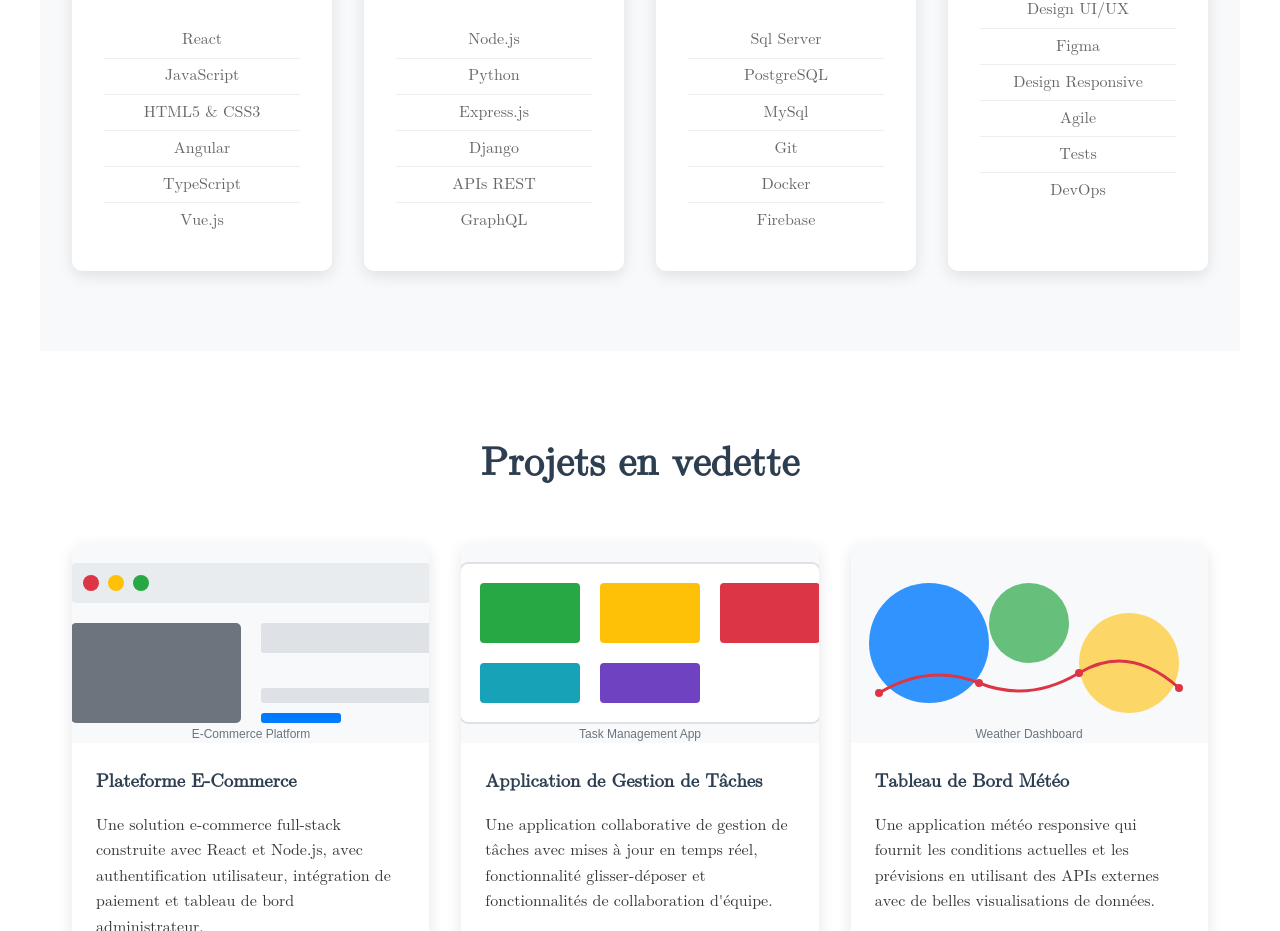
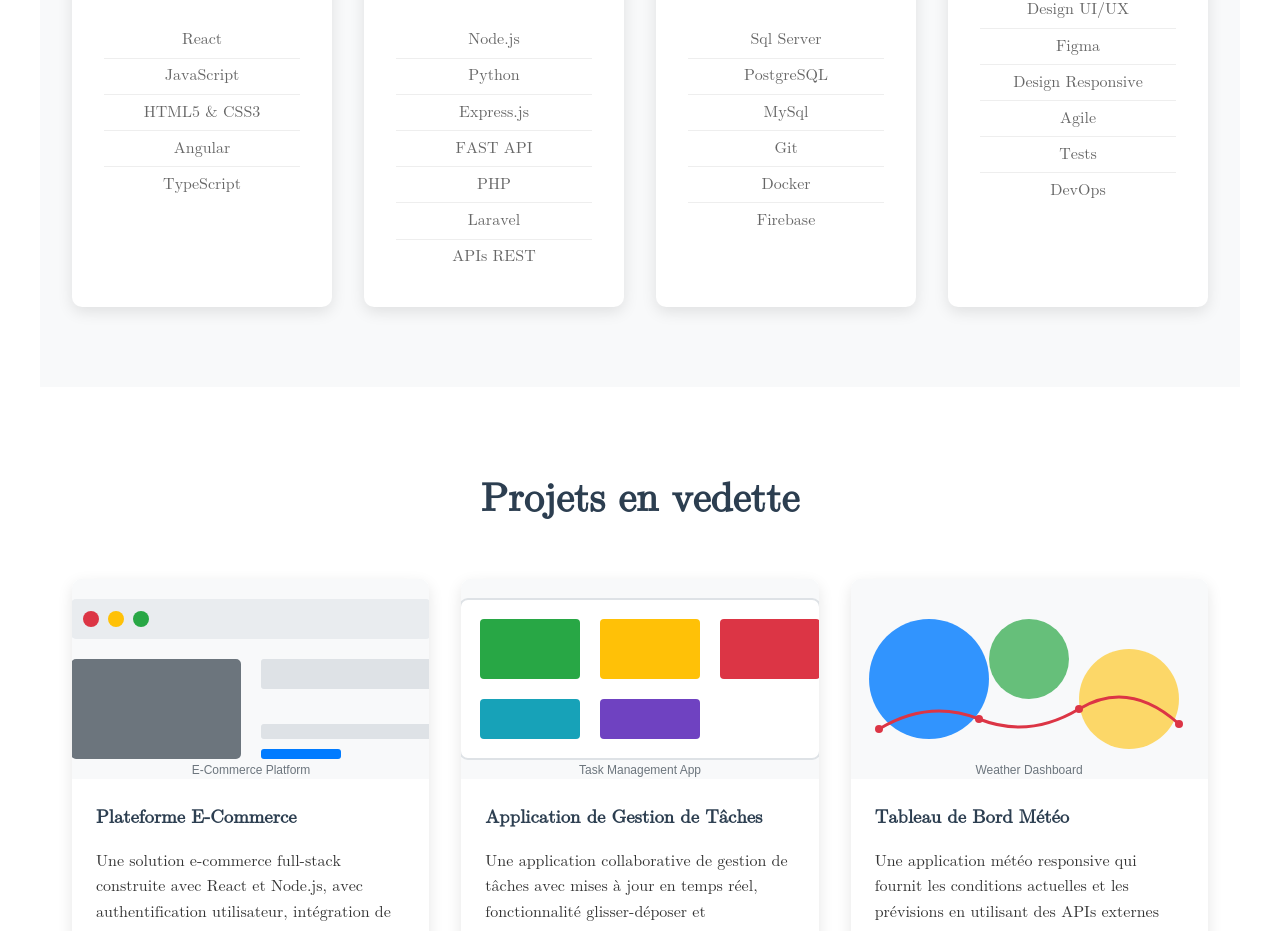
Before and after one commit to mbakama/hector-mbak, a React (Create React App) app: page / in a window 1280 px wide. Shown: the part 1658-2589 px from the top of the page. Built offline with nearby package versions, Linux system fonts and the light colour scheme.

Commit message:
Refactor Projects and Skills components for improved readability and accuracy

```diff
--- a/src/components/Projects.js
+++ b/src/components/Projects.js
@@ -43,7 +43,10 @@ const Projects = () => {
               <img
                 src={project.image}
                 alt={project.title}
-                style={{ width: '100%', height: '100%', objectFit: 'cover' }}
+                style={
+                  { width: '100%',
+                    height: '100%',
+                    objectFit: 'cover' }}
               />
             </div>
             <div className="project-content">
--- a/src/components/Skills.js
+++ b/src/components/Skills.js
@@ -4,11 +4,11 @@ const Skills = () => {
   const skillCategories = [
     {
       title: "Développement Frontend",
-      skills: ["React", "JavaScript", "HTML5 & CSS3", "Angular", "TypeScript", "Vue.js"]
+      skills: ["React", "JavaScript", "HTML5 & CSS3", "Angular", "TypeScript"]
     },
     {
       title: "Développement Backend",
-      skills: ["Node.js", "Python", "Express.js", "Django", "APIs REST", "GraphQL"]
+      skills: ["Node.js", "Python", "Express.js", "FAST API", "PHP", "Laravel", "APIs REST"]
     },
     {
       title: "Base de données & Outils",
```
